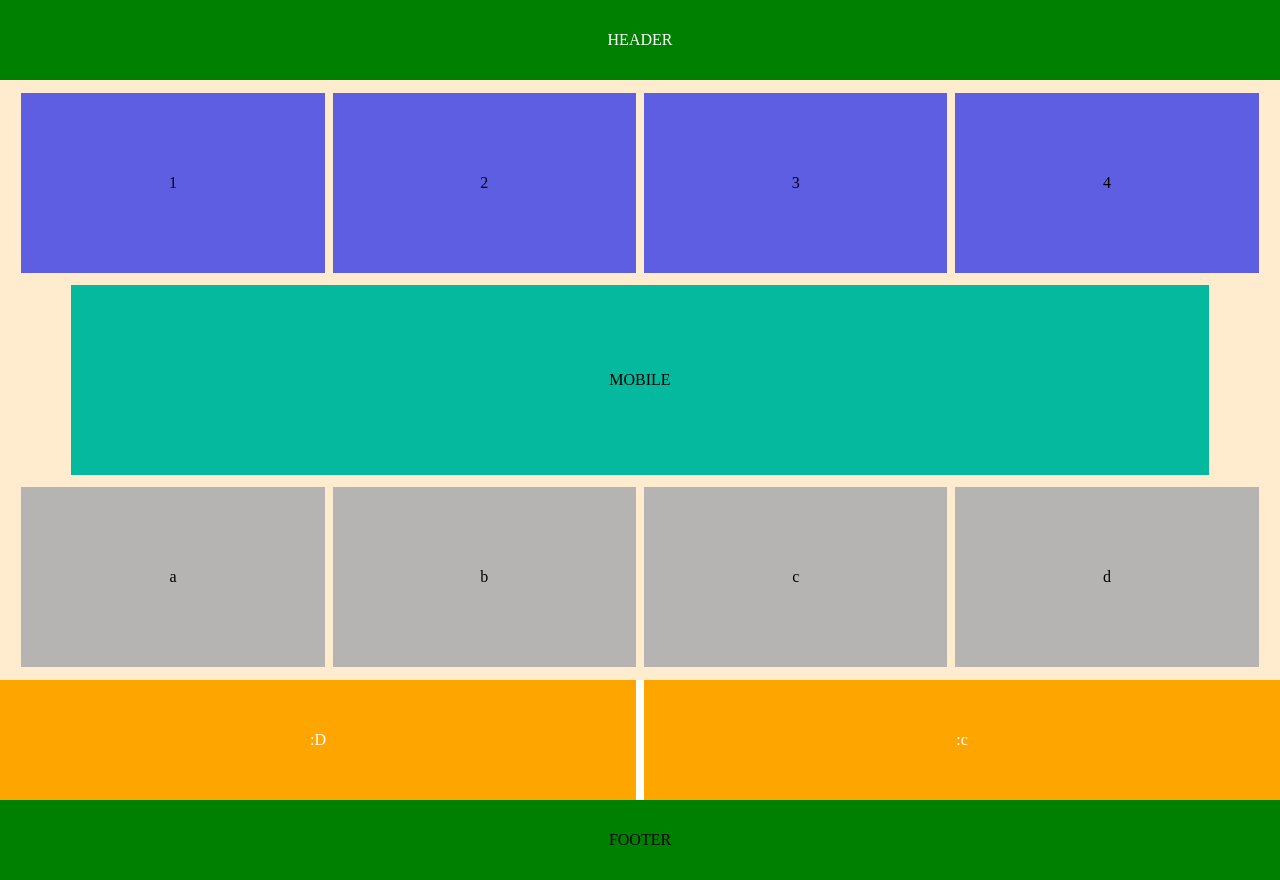
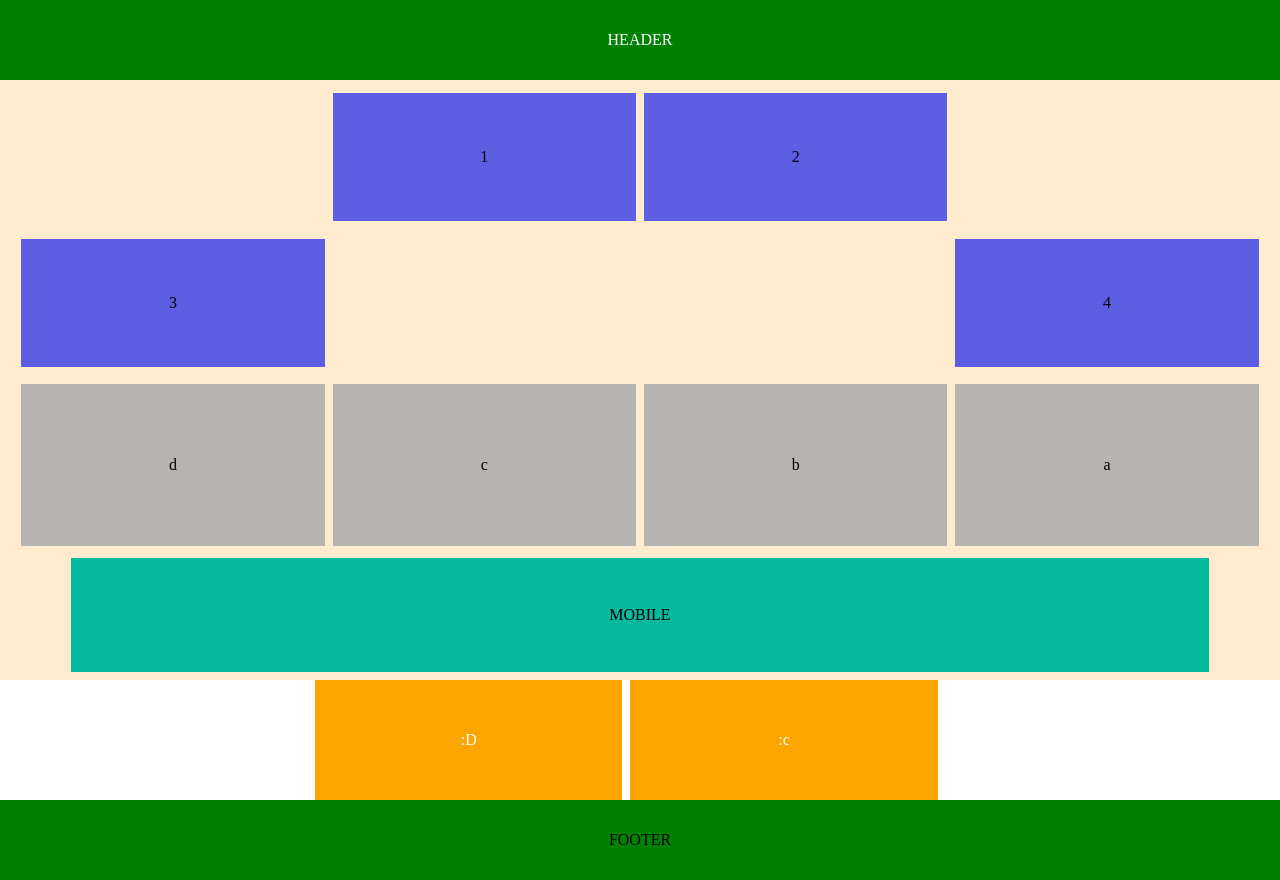
Before and after one commit to kevindandrew/funval-G6, a plain HTML site: page dia-5/tarde/index.html in a window 1280 px wide. Drawn offline with Linux system fonts and the light colour scheme.

Commit message:
mejorando la estructura y estilos en index.html y styles.css

```diff
--- a/dia-5/tarde/index.html
+++ b/dia-5/tarde/index.html
@@ -11,10 +11,14 @@
     <header>HEADER</header>
     <main>
       <div class="number-container">
-        <div class="numerito">1</div>
-        <div class="numerito">2</div>
-        <div class="numerito">3</div>
-        <div class="numerito">4</div>
+        <div class="invisible cajax"></div>
+        <div class="numerito cajax">1</div>
+        <div class="numerito cajax">2</div>
+        <div class="invisible cajax"></div>
+        <div class="numerito cajax">3</div>
+        <div class="invisible cajax"></div>
+        <div class="invisible cajax"></div>
+        <div class="numerito cajax">4</div>
       </div>
       <div class="letter-container">
         <div class="letra">a</div>
@@ -25,8 +29,10 @@
       <div class="mobile-container">MOBILE</div>
     </main>
     <div class="container-face">
-      <div class="smile1">:D</div>
-      <div class="smile2">:c</div>
+      <div class="invi cajay"></div>
+      <div class="smile1 cajay">:D</div>
+      <div class="smile2 cajay">:c</div>
+      <div class="invi cajay"></div>
     </div>
     <footer>FOOTER</footer>
   </body>
--- a/dia-5/tarde/styles.css
+++ b/dia-5/tarde/styles.css
@@ -99,7 +99,13 @@ main {
   align-items: center;
   justify-content: center;
 }
+.invisible {
+  display: none;
+}
 footer {
+  display: none;
+}
+.invi {
   display: none;
 }
 /* ESTA MEDIDA ES CONOCIDA CM SM EN EL MUNDO DEL DESARROLLO */
@@ -155,6 +161,28 @@ footer {
     color: blue;
     font-size: 30px;
   } */
+  .cajax {
+    display: flex;
+    width: 24%;
+    height: 45%;
+  }
+  .number-container {
+    height: 50%;
+    order: 1;
+  }
+  .letter-container {
+    height: 30%;
+    order: 2;
+    flex-direction: row-reverse;
+  }
+  .mobile-container {
+    height: 20%;
+    order: 3;
+  }
+  .cajay {
+    display: flex;
+    width: 24%;
+  }
 }
 /* ESTA MEDIDA ES CONOCIDA CM LG EN EL MUNDO DEL DESARROLLO */
 @media (min-width: 1024px) {
```
